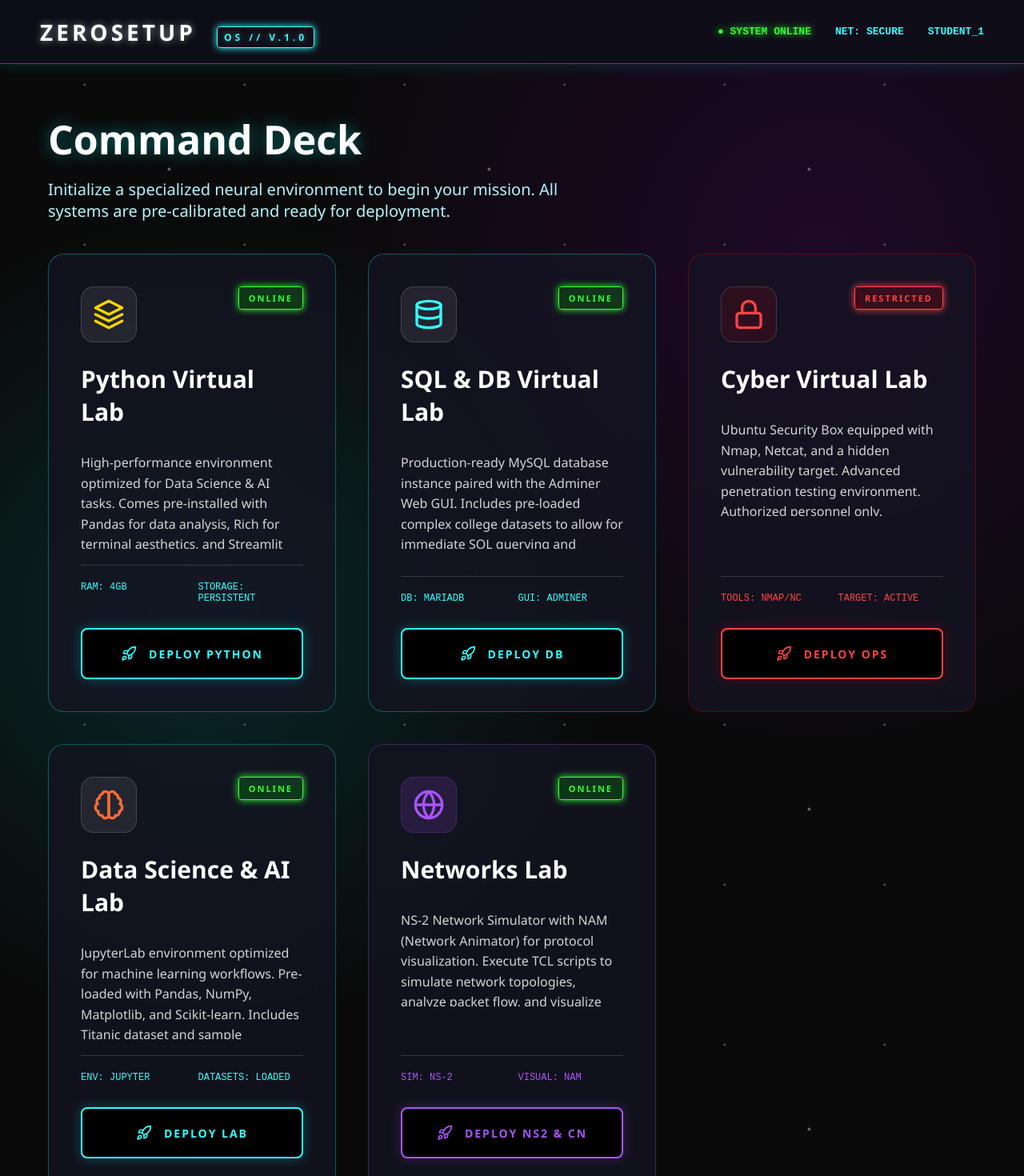
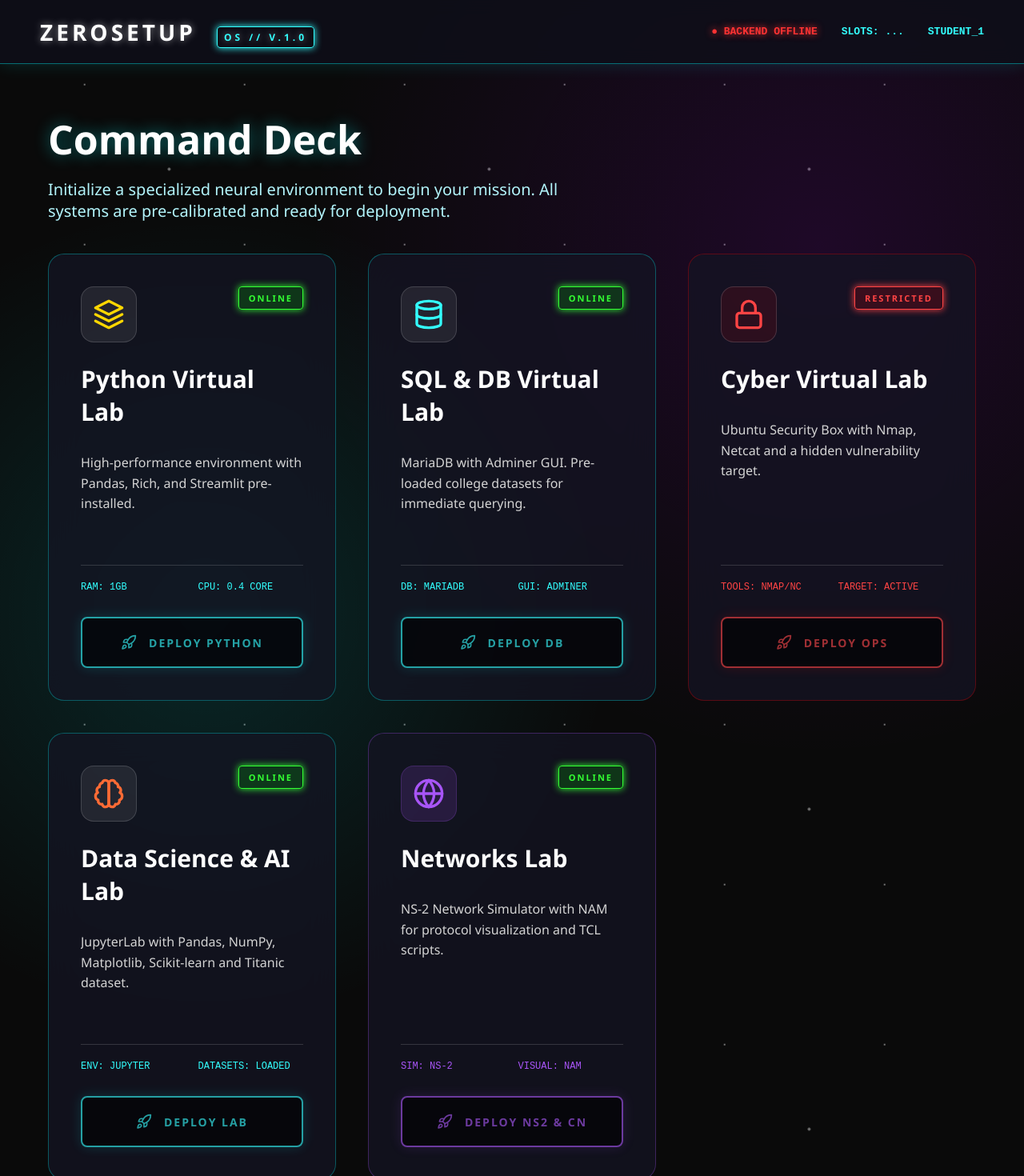
Before and after one commit to Teja-swaroop141/Atherspace, a React (Vite) app in the folder frontend/: page / in a window 1280 px wide. Shown: the top 1470 px of the page at 80% size. Built offline with nearby package versions, Linux system fonts and the light colour scheme; no server answers.

Commit message:
updated frontedna nd the backend

```diff
--- a/frontend/src/App.jsx
+++ b/frontend/src/App.jsx
@@ -1,183 +1,95 @@
-import { useState } from 'react';
+import { useState, useEffect } from 'react';
 import axios from 'axios';
 import './App.css';
 
-// Automatically use the IP that the website is loaded from for the API connection
-const API_BASE = process.env.REACT_APP_API_URL || `http://${window.location.hostname}:8000`;
+// ── This is set via Vercel environment variable ──────────────────────
+// REACT_APP_API_URL = https://abc123.trycloudflare.com
+const API_BASE = process.env.REACT_APP_API_URL;
 
-// --- ICONS ---
+// ── Icons (unchanged) ────────────────────────────────────────────────
 const Icons = {
-  Python: () => (
-    <svg viewBox="0 0 24 24" fill="none" stroke="currentColor" strokeWidth="2" strokeLinecap="round" strokeLinejoin="round" width="40" height="40">
-      <path d="M12 2L2 7l10 5 10-5-10-5zM2 17l10 5 10-5M2 12l10 5 10-5" />
-    </svg>
-  ),
-  Database: () => (
-    <svg viewBox="0 0 24 24" fill="none" stroke="currentColor" strokeWidth="2" strokeLinecap="round" strokeLinejoin="round" width="40" height="40">
-      <path d="M21 12c0 1.66-4 3-9 3s-9-1.34-9-3" />
-      <path d="M3 5v14c0 1.66 4 3 9 3s9-1.34 9-3V5" />
-      <ellipse cx="12" cy="5" rx="9" ry="3" />
-    </svg>
-  ),
-  Security: () => (
-    <svg viewBox="0 0 24 24" fill="none" stroke="currentColor" strokeWidth="2" strokeLinecap="round" strokeLinejoin="round" width="40" height="40">
-      <rect x="3" y="11" width="18" height="11" rx="2" ry="2" />
-      <path d="M7 11V7a5 5 0 0 1 10 0v4" />
-    </svg>
-  ),
-  Brain: () => (
-    <svg viewBox="0 0 24 24" fill="none" stroke="currentColor" strokeWidth="2" strokeLinecap="round" strokeLinejoin="round" width="40" height="40">
-      <path d="M9.5 2A2.5 2.5 0 0 1 12 4.5v15a2.5 2.5 0 0 1-4.96.44 2.5 2.5 0 0 1-2.96-3.08 3 3 0 0 1-.34-5.58 2.5 2.5 0 0 1 1.32-4.24 2.5 2.5 0 0 1 1.98-3A2.5 2.5 0 0 1 9.5 2Z" />
-      <path d="M14.5 2A2.5 2.5 0 0 0 12 4.5v15a2.5 2.5 0 0 0 4.96.44 2.5 2.5 0 0 0 2.96-3.08 3 3 0 0 0 .34-5.58 2.5 2.5 0 0 0-1.32-4.24 2.5 2.5 0 0 0-1.98-3A2.5 2.5 0 0 0 14.5 2Z" />
-    </svg>
-  ),
-  Globe: () => (
-    <svg viewBox="0 0 24 24" fill="none" stroke="currentColor" strokeWidth="2" strokeLinecap="round" strokeLinejoin="round" width="40" height="40">
-      <circle cx="12" cy="12" r="10" />
-      <line x1="2" y1="12" x2="22" y2="12" />
-      <path d="M12 2a15.3 15.3 0 0 1 4 10 15.3 15.3 0 0 1-4 10 15.3 15.3 0 0 1-4-10 15.3 15.3 0 0 1 4-10z" />
-    </svg>
-  ),
-  Network: () => (
-    <svg viewBox="0 0 24 24" fill="none" stroke="currentColor" strokeWidth="2" strokeLinecap="round" strokeLinejoin="round" width="40" height="40">
-      <circle cx="12" cy="12" r="10" />
-      <line x1="2" y1="12" x2="22" y2="12" />
-      <path d="M12 2a15.3 15.3 0 0 1 4 10 15.3 15.3 0 0 1-4 10 15.3 15.3 0 0 1-4-10 15.3 15.3 0 0 1 4-10z" />
-    </svg>
-  ),
-  Chip: () => (
-    <svg viewBox="0 0 24 24" fill="none" stroke="currentColor" strokeWidth="2" strokeLinecap="round" strokeLinejoin="round" width="40" height="40">
-      <rect x="4" y="4" width="16" height="16" rx="2" ry="2"></rect>
-      <rect x="9" y="9" width="6" height="6"></rect>
-      <line x1="9" y1="1" x2="9" y2="4"></line>
-      <line x1="15" y1="1" x2="15" y2="4"></line>
-      <line x1="9" y1="20" x2="9" y2="23"></line>
-      <line x1="15" y1="20" x2="15" y2="23"></line>
-      <line x1="20" y1="9" x2="23" y2="9"></line>
-      <line x1="20" y1="14" x2="23" y2="14"></line>
-      <line x1="1" y1="9" x2="4" y2="9"></line>
-      <line x1="1" y1="14" x2="4" y2="14"></line>
-    </svg>
-  ),
-  Rocket: () => (
-    <svg viewBox="0 0 24 24" fill="none" stroke="currentColor" strokeWidth="2" strokeLinecap="round" strokeLinejoin="round" width="20" height="20">
-      <path d="M4.5 16.5c-1.5 1.26-2 5-2 5s3.74-.5 5-2c.71-.84.7-2.13-.09-2.91a2.18 2.18 0 0 0-2.91-.09z" />
-      <path d="M12 15l-3-3a22 22 0 0 1 2-3.95A12.88 12.88 0 0 1 22 2c0 2.72-.78 7.5-6 11a22.35 22.35 0 0 1-4 2z" />
-      <path d="M9 12H4s.55-3.03 2-4c1.62-1.08 5 0 5 0" />
-      <path d="M12 15v5s3.03-.55 4-2c1.08-1.62 0-5 0-5" />
-    </svg>
-  ),
-  Terminal: () => (
-    <svg viewBox="0 0 24 24" fill="none" stroke="currentColor" strokeWidth="2" strokeLinecap="round" strokeLinejoin="round" width="20" height="20">
-      <polyline points="4 17 10 11 4 5"></polyline>
-      <line x1="12" y1="19" x2="20" y2="19"></line>
-    </svg>
-  ),
-  Container: () => (
-    <svg viewBox="0 0 24 24" fill="none" stroke="currentColor" strokeWidth="2" strokeLinecap="round" strokeLinejoin="round" width="40" height="40">
-      <path d="M21 16V8a2 2 0 0 0-1-1.73l-7-4a2 2 0 0 0-2 0l-7 4A2 2 0 0 0 3 8v8a2 2 0 0 0 1 1.73l7 4a2 2 0 0 0 2 0l7-4A2 2 0 0 0 21 16z" />
-      <polyline points="3.27 6.96 12 12.01 20.73 6.96" />
-      <line x1="12" y1="22.08" x2="12" y2="12" />
-    </svg>
-  )
+  Python: () => (<svg viewBox="0 0 24 24" fill="none" stroke="currentColor" strokeWidth="2" strokeLinecap="round" strokeLinejoin="round" width="40" height="40"><path d="M12 2L2 7l10 5 10-5-10-5zM2 17l10 5 10-5M2 12l10 5 10-5" /></svg>),
+  Database: () => (<svg viewBox="0 0 24 24" fill="none" stroke="currentColor" strokeWidth="2" strokeLinecap="round" strokeLinejoin="round" width="40" height="40"><path d="M21 12c0 1.66-4 3-9 3s-9-1.34-9-3" /><path d="M3 5v14c0 1.66 4 3 9 3s9-1.34 9-3V5" /><ellipse cx="12" cy="5" rx="9" ry="3" /></svg>),
+  Security: () => (<svg viewBox="0 0 24 24" fill="none" stroke="currentColor" strokeWidth="2" strokeLinecap="round" strokeLinejoin="round" width="40" height="40"><rect x="3" y="11" width="18" height="11" rx="2" ry="2" /><path d="M7 11V7a5 5 0 0 1 10 0v4" /></svg>),
+  Brain: () => (<svg viewBox="0 0 24 24" fill="none" stroke="currentColor" strokeWidth="2" strokeLinecap="round" strokeLinejoin="round" width="40" height="40"><path d="M9.5 2A2.5 2.5 0 0 1 12 4.5v15a2.5 2.5 0 0 1-4.96.44 2.5 2.5 0 0 1-2.96-3.08 3 3 0 0 1-.34-5.58 2.5 2.5 0 0 1 1.32-4.24 2.5 2.5 0 0 1 1.98-3A2.5 2.5 0 0 1 9.5 2Z" /><path d="M14.5 2A2.5 2.5 0 0 0 12 4.5v15a2.5 2.5 0 0 0 4.96.44 2.5 2.5 0 0 0 2.96-3.08 3 3 0 0 0 .34-5.58 2.5 2.5 0 0 0-1.32-4.24 2.5 2.5 0 0 0-1.98-3A2.5 2.5 0 0 0 14.5 2Z" /></svg>),
+  Network: () => (<svg viewBox="0 0 24 24" fill="none" stroke="currentColor" strokeWidth="2" strokeLinecap="round" strokeLinejoin="round" width="40" height="40"><circle cx="12" cy="12" r="10" /><line x1="2" y1="12" x2="22" y2="12" /><path d="M12 2a15.3 15.3 0 0 1 4 10 15.3 15.3 0 0 1-4 10 15.3 15.3 0 0 1-4-10 15.3 15.3 0 0 1 4-10z" /></svg>),
+  Rocket: () => (<svg viewBox="0 0 24 24" fill="none" stroke="currentColor" strokeWidth="2" strokeLinecap="round" strokeLinejoin="round" width="20" height="20"><path d="M4.5 16.5c-1.5 1.26-2 5-2 5s3.74-.5 5-2c.71-.84.7-2.13-.09-2.91a2.18 2.18 0 0 0-2.91-.09z" /><path d="M12 15l-3-3a22 22 0 0 1 2-3.95A12.88 12.88 0 0 1 22 2c0 2.72-.78 7.5-6 11a22.35 22.35 0 0 1-4 2z" /><path d="M9 12H4s.55-3.03 2-4c1.62-1.08 5 0 5 0" /><path d="M12 15v5s3.03-.55 4-2c1.08-1.62 0-5 0-5" /></svg>),
+  Terminal: () => (<svg viewBox="0 0 24 24" fill="none" stroke="currentColor" strokeWidth="2" strokeLinecap="round" strokeLinejoin="round" width="20" height="20"><polyline points="4 17 10 11 4 5"></polyline><line x1="12" y1="19" x2="20" y2="19"></line></svg>),
 };
 
 function App() {
-  const [loadingPy, setLoadingPy] = useState(false);
-  const [pythonUrl, setPythonUrl] = useState(null);
+  const [backendOnline, setBackendOnline] = useState(false);
+  const [slotsAvailable, setSlotsAvailable] = useState(null);
 
-  const [loadingSql, setLoadingSql] = useState(false);
-  const [sqlUrl, setSqlUrl] = useState(null);
+  const [loadingPy, setLoadingPy]       = useState(false);
+  const [pythonUrl, setPythonUrl]       = useState(null);
+  const [pythonPod, setPythonPod]       = useState(null);
+
+  const [loadingSql, setLoadingSql]     = useState(false);
+  const [sqlUrl, setSqlUrl]             = useState(null);
+  const [sqlPod, setSqlPod]             = useState(null);
 
   const [loadingCyber, setLoadingCyber] = useState(false);
-  const [cyberUrl, setCyberUrl] = useState(null);
+  const [cyberUrl, setCyberUrl]         = useState(null);
+  const [cyberPod, setCyberPod]         = useState(null);
 
   const [loadingJupyter, setLoadingJupyter] = useState(false);
-  const [jupyterUrl, setJupyterUrl] = useState(null);
+  const [jupyterUrl, setJupyterUrl]         = useState(null);
+  const [jupyterPod, setJupyterPod]         = useState(null);
 
-  const [loadingCn, setLoadingCn] = useState(false);
-  const [cnUrl, setCnUrl] = useState(null);
+  const [loadingCn, setLoadingCn]       = useState(false);
+  const [cnUrl, setCnUrl]               = useState(null);
+  const [cnPod, setCnPod]               = useState(null);
 
-  // --- LAUNCH FUNCTIONS USING API_BASE ---
+  // ── Check backend health + slots on load ──────────────────────────
+  useEffect(() => {
+    const checkBackend = async () => {
+      try {
+        const res = await axios.get(`${API_BASE}/status`, { timeout: 5000 });
+        setBackendOnline(true);
+        setSlotsAvailable(res.data.slots_available);
+      } catch {
+        setBackendOnline(false);
+      }
+    };
+    checkBackend();
+    const interval = setInterval(checkBackend, 30000); // refresh every 30s
+    return () => clearInterval(interval);
+  }, []);
 
-  const launchPython = async () => {
-    setLoadingPy(true);
+  // ── Generic launch handler ────────────────────────────────────────
+  const launchLab = async (endpoint, setLoading, setUrl, setPod) => {
+    setLoading(true);
     try {
-      // Use API_BASE, not hardcoded IP
-      const response = await axios.post(`${API_BASE}/start-python-lab`);
-      if (response.data.status === "error") {
-        alert("❌ Error: " + response.data.message);
+      const response = await axios.post(`${API_BASE}/${endpoint}`, {}, { timeout: 30000 });
+      if (response.data.status === "Failure") {
+        alert("❌ " + response.data.message);
       } else if (response.data.url) {
-        setPythonUrl(response.data.url);
+        setUrl(response.data.url);
+        setPod(response.data.pod_name);
+        setSlotsAvailable(prev => prev - 1);
       }
     } catch (error) {
-      alert("⚠️ Connection Error");
+      if (error.code === 'ECONNABORTED') {
+        alert("⏱️ Request timed out. Backend may be starting up, try again.");
+      } else {
+        alert("⚠️ Cannot reach backend. Is the EC2 instance running?");
       }
-    setLoadingPy(false);
+    }
+    setLoading(false);
   };
 
-
-  const launchSQL = async () => {
-    setLoadingSql(true);
+  // ── Generic stop handler ──────────────────────────────────────────
+  const stopLab = async (podName, setUrl, setPod) => {
     try {
-      const response = await axios.post(`${API_BASE}/start-sql-lab`);
-      if (response.data.status === "error") {
-        alert("❌ Error: " + response.data.message);
-      } else if (response.data.url) {
-        setSqlUrl(response.data.url);
+      await axios.delete(`${API_BASE}/stop-lab/${podName}`);
+      setUrl(null);
+      setPod(null);
+      setSlotsAvailable(prev => prev + 1);
+    } catch {
+      alert("⚠️ Could not stop lab.");
     }
-    } catch (error) {
-      alert("⚠️ Connection Error");
-    }
-    setLoadingSql(false);
   };
-
-  const launchCyber = async () => {
-    setLoadingCyber(true);
-    try {
-      const response = await axios.post(`${API_BASE}/start-cyber-lab`);
-      if (response.data.status === "error") {
-        alert("❌ Error: " + response.data.message);
-      } else if (response.data.url) {
-        setCyberUrl(response.data.url);
-      }
-    } catch (error) {
-      alert("⚠️ Connection Error");
-    }
-    setLoadingCyber(false);
-  };
-
-  const launchJupyter = async () => {
-    setLoadingJupyter(true);
-    try {
-      const response = await axios.post(`${API_BASE}/start-ds-lab`);
-      if (response.data.status === "error") {
-        alert("❌ Error: " + response.data.message);
-      } else if (response.data.url) {
-        setJupyterUrl(response.data.url);
-      }
-    } catch (error) {
-      alert("⚠️ Connection Error");
-    }
-    setLoadingJupyter(false);
-  };
-
-
-  const launchCn = async () => {
-    setLoadingCn(true);
-    try {
-      const response = await axios.post(`${API_BASE}/start-cn-lab`);
-      if (response.data.status === "error") {
-        alert("❌ Error: " + response.data.message);
-      } else if (response.data.url) {
-        setCnUrl(response.data.url);
-      }
-    } catch (error) {
-      alert("⚠️ Connection Error");
-    }
-    setLoadingCn(false);
-  };
-
 
   return (
     <div className="app-container">
@@ -185,15 +97,14 @@ function App() {
       {/* HEADER */}
       <header className="top-bar">
         <div className="logo">
-          <h1>
-            ZEROSETUP <small>OS // V.1.0</small>
-          </h1>
+          <h1>ZEROSETUP <small>OS // V.1.0</small></h1>
         </div>
         <div className="status-indicators">
-          <span style={{ color: '#33ff33', textShadow: '0 0 10px #33ff33' }}>
-            ● SYSTEM ONLINE
+          <span style={{ color: backendOnline ? '#33ff33' : '#ff3333',
+                         textShadow: `0 0 10px ${backendOnline ? '#33ff33' : '#ff3333'}` }}>
+            ● {backendOnline ? 'SYSTEM ONLINE' : 'BACKEND OFFLINE'}
           </span>
-          <span>NET: SECURE</span>
+          <span>SLOTS: {slotsAvailable !== null ? `${slotsAvailable}/3` : '...'}</span>
           <span className="user-badge">STUDENT_1</span>
         </div>
       </header>
@@ -202,15 +113,13 @@ function App() {
       <main className="dashboard">
         <div className="intro-text">
           <h2>Command Deck</h2>
-          <p>
-            Initialize a specialized neural environment to begin your mission.
-            All systems are pre-calibrated and ready for deployment.
-          </p>
+          <p>Initialize a specialized neural environment to begin your mission.
+             All systems are pre-calibrated and ready for deployment.</p>
         </div>
 
         <div className="grid-layout">
 
-          {/* CARD 1: PYTHON CORE */}
+          {/* PYTHON LAB */}
           <div className="card active-card">
             <div className="scan-line"></div>
             <div className="card-header">
@@ -218,26 +127,27 @@ function App() {
               <span className="status-pill online">ONLINE</span>
             </div>
             <h3>Python Virtual Lab</h3>
-            <p className="desc">
-              High-performance environment optimized for Data Science & AI tasks.
-              Comes pre-installed with Pandas for data analysis, Rich for terminal
-              aesthetics, and Streamlit for dashboards.
-            </p>
-            <div className="specs">
-              <span>RAM: 4GB</span><span>STORAGE: PERSISTENT</span>
-            </div>
+            <p className="desc">High-performance environment with Pandas, Rich, and Streamlit pre-installed.</p>
+            <div className="specs"><span>RAM: 1GB</span><span>CPU: 0.4 CORE</span></div>
             {!pythonUrl ? (
-              <button onClick={launchPython} disabled={loadingPy} className="action-btn launch-btn">
+              <button onClick={() => launchLab('start-python-lab', setLoadingPy, setPythonUrl, setPythonPod)}
+                      disabled={loadingPy || !backendOnline} className="action-btn launch-btn">
                 {loadingPy ? "INITIALIZING..." : <><Icons.Rocket /> DEPLOY PYTHON</>}
               </button>
             ) : (
+              <div style={{display:'flex', gap:'8px', flexDirection:'column'}}>
                 <a href={pythonUrl} target="_blank" rel="noopener noreferrer" className="action-btn access-btn">
                   <Icons.Terminal /> ACCESS TERMINAL
                 </a>
+                <button onClick={() => stopLab(pythonPod, setPythonUrl, setPythonPod)}
+                        className="action-btn" style={{background:'#ff4444', color:'white', border:'none', padding:'8px', cursor:'pointer', borderRadius:'4px'}}>
+                  ✕ STOP LAB
+                </button>
+              </div>
             )}
           </div>
 
-          {/* CARD 2: SQL PLAYGROUND */}
+          {/* SQL LAB */}
           <div className="card active-card">
             <div className="scan-line"></div>
             <div className="card-header">
@@ -245,26 +155,27 @@ function App() {
               <span className="status-pill online">ONLINE</span>
             </div>
             <h3>SQL & DB Virtual Lab</h3>
-            <p className="desc">
-              Production-ready MySQL database instance paired with the Adminer Web GUI.
-              Includes pre-loaded complex college datasets to allow for immediate SQL
-              querying and relational analysis.
-            </p>
-            <div className="specs">
-              <span>DB: MARIADB</span><span>GUI: ADMINER</span>
-            </div>
+            <p className="desc">MariaDB with Adminer GUI. Pre-loaded college datasets for immediate querying.</p>
+            <div className="specs"><span>DB: MARIADB</span><span>GUI: ADMINER</span></div>
             {!sqlUrl ? (
-              <button onClick={launchSQL} disabled={loadingSql} className="action-btn launch-btn">
+              <button onClick={() => launchLab('start-sql-lab', setLoadingSql, setSqlUrl, setSqlPod)}
+                      disabled={loadingSql || !backendOnline} className="action-btn launch-btn">
                 {loadingSql ? "PROVISIONING..." : <><Icons.Rocket /> DEPLOY DB</>}
               </button>
             ) : (
+              <div style={{display:'flex', gap:'8px', flexDirection:'column'}}>
                 <a href={sqlUrl} target="_blank" rel="noopener noreferrer" className="action-btn access-btn">
                   <Icons.Terminal /> OPEN DATABASE
                 </a>
+                <button onClick={() => stopLab(sqlPod, setSqlUrl, setSqlPod)}
+                        className="action-btn" style={{background:'#ff4444', color:'white', border:'none', padding:'8px', cursor:'pointer', borderRadius:'4px'}}>
+                  ✕ STOP LAB
+                </button>
+              </div>
             )}
           </div>
 
-          {/* CARD 3: BLACK OPS (CYBER LAB) */}
+          {/* CYBER LAB */}
           <div className="card active-card cyber-card">
             <div className="scan-line cyber-scan"></div>
             <div className="card-header">
@@ -272,25 +183,27 @@ function App() {
               <span className="status-pill restricted">RESTRICTED</span>
             </div>
             <h3>Cyber Virtual Lab</h3>
-            <p className="desc">
-              Ubuntu Security Box equipped with Nmap, Netcat, and a hidden vulnerability
-              target. Advanced penetration testing environment. Authorized personnel only.
-            </p>
-            <div className="specs cyber-specs">
-              <span>TOOLS: NMAP/NC</span><span>TARGET: ACTIVE</span>
-            </div>
+            <p className="desc">Ubuntu Security Box with Nmap, Netcat and a hidden vulnerability target.</p>
+            <div className="specs cyber-specs"><span>TOOLS: NMAP/NC</span><span>TARGET: ACTIVE</span></div>
             {!cyberUrl ? (
-              <button onClick={launchCyber} disabled={loadingCyber} className="action-btn cyber-launch-btn">
+              <button onClick={() => launchLab('start-cyber-lab', setLoadingCyber, setCyberUrl, setCyberPod)}
+                      disabled={loadingCyber || !backendOnline} className="action-btn cyber-launch-btn">
                 {loadingCyber ? "BREACHING..." : <><Icons.Rocket /> DEPLOY OPS</>}
               </button>
             ) : (
+              <div style={{display:'flex', gap:'8px', flexDirection:'column'}}>
                 <a href={cyberUrl} target="_blank" rel="noopener noreferrer" className="action-btn cyber-access-btn">
                   <Icons.Terminal /> ENTER TERMINAL
                 </a>
+                <button onClick={() => stopLab(cyberPod, setCyberUrl, setCyberPod)}
+                        className="action-btn" style={{background:'#ff4444', color:'white', border:'none', padding:'8px', cursor:'pointer', borderRadius:'4px'}}>
+                  ✕ STOP LAB
+                </button>
+              </div>
             )}
           </div>
 
-          {/* CARD 4: DATA SCIENCE & AI LAB */}
+          {/* DS LAB */}
           <div className="card active-card">
             <div className="scan-line"></div>
             <div className="card-header">
@@ -298,27 +211,27 @@ function App() {
               <span className="status-pill online">ONLINE</span>
             </div>
             <h3>Data Science & AI Lab</h3>
-            <p className="desc">
-              JupyterLab environment optimized for machine learning workflows.
-              Pre-loaded with Pandas, NumPy, Matplotlib, and Scikit-learn. Includes
-              Titanic dataset and sample visualization.
-            </p>
-            <div className="specs">
-              <span>ENV: JUPYTER</span><span>DATASETS: LOADED</span>
-            </div>
+            <p className="desc">JupyterLab with Pandas, NumPy, Matplotlib, Scikit-learn and Titanic dataset.</p>
+            <div className="specs"><span>ENV: JUPYTER</span><span>DATASETS: LOADED</span></div>
             {!jupyterUrl ? (
-              <button onClick={launchJupyter} disabled={loadingJupyter} className="action-btn launch-btn">
+              <button onClick={() => launchLab('start-ds-lab', setLoadingJupyter, setJupyterUrl, setJupyterPod)}
+                      disabled={loadingJupyter || !backendOnline} className="action-btn launch-btn">
                 {loadingJupyter ? "INITIALIZING..." : <><Icons.Rocket /> DEPLOY LAB</>}
               </button>
             ) : (
+              <div style={{display:'flex', gap:'8px', flexDirection:'column'}}>
                 <a href={jupyterUrl} target="_blank" rel="noopener noreferrer" className="action-btn access-btn">
                   <Icons.Terminal /> OPEN JUPYTER
                 </a>
+                <button onClick={() => stopLab(jupyterPod, setJupyterUrl, setJupyterPod)}
+                        className="action-btn" style={{background:'#ff4444', color:'white', border:'none', padding:'8px', cursor:'pointer', borderRadius:'4px'}}>
+                  ✕ STOP LAB
+                </button>
+              </div>
             )}
           </div>
 
-
-          {/* CARD 6: NETWORKS LAB */}
+          {/* CN LAB */}
           <div className="card active-card network-card">
             <div className="scan-line network-scan"></div>
             <div className="card-header">
@@ -326,25 +239,25 @@ function App() {
               <span className="status-pill online">ONLINE</span>
             </div>
             <h3>Networks Lab</h3>
-            <p className="desc">
-              NS-2 Network Simulator with NAM (Network Animator) for protocol visualization.
-              Execute TCL scripts to simulate network topologies, analyze packet flow, and
-              visualize protocols.
-            </p>
-            <div className="specs network-specs">
-              <span>SIM: NS-2</span><span>VISUAL: NAM</span>
-            </div>
+            <p className="desc">NS-2 Network Simulator with NAM for protocol visualization and TCL scripts.</p>
+            <div className="specs network-specs"><span>SIM: NS-2</span><span>VISUAL: NAM</span></div>
             {!cnUrl ? (
-              <button onClick={launchCn} disabled={loadingCn} className="action-btn network-launch-btn">
+              <button onClick={() => launchLab('start-cn-lab', setLoadingCn, setCnUrl, setCnPod)}
+                      disabled={loadingCn || !backendOnline} className="action-btn network-launch-btn">
                 {loadingCn ? "SIMULATING..." : <><Icons.Rocket /> DEPLOY NS2 & CN</>}
               </button>
             ) : (
+              <div style={{display:'flex', gap:'8px', flexDirection:'column'}}>
                 <a href={cnUrl} target="_blank" rel="noopener noreferrer" className="action-btn network-access-btn">
                   <Icons.Terminal /> ENTER LAB
                 </a>
+                <button onClick={() => stopLab(cnPod, setCnUrl, setCnPod)}
+                        className="action-btn" style={{background:'#ff4444', color:'white', border:'none', padding:'8px', cursor:'pointer', borderRadius:'4px'}}>
+                  ✕ STOP LAB
+                </button>
+              </div>
             )}
           </div>
-
 
         </div>
       </main>
```
Also changed, not shown: 1 other file (tests, documents, lock files or other folders). Lines whose indentation alone changed are shown as unchanged.
